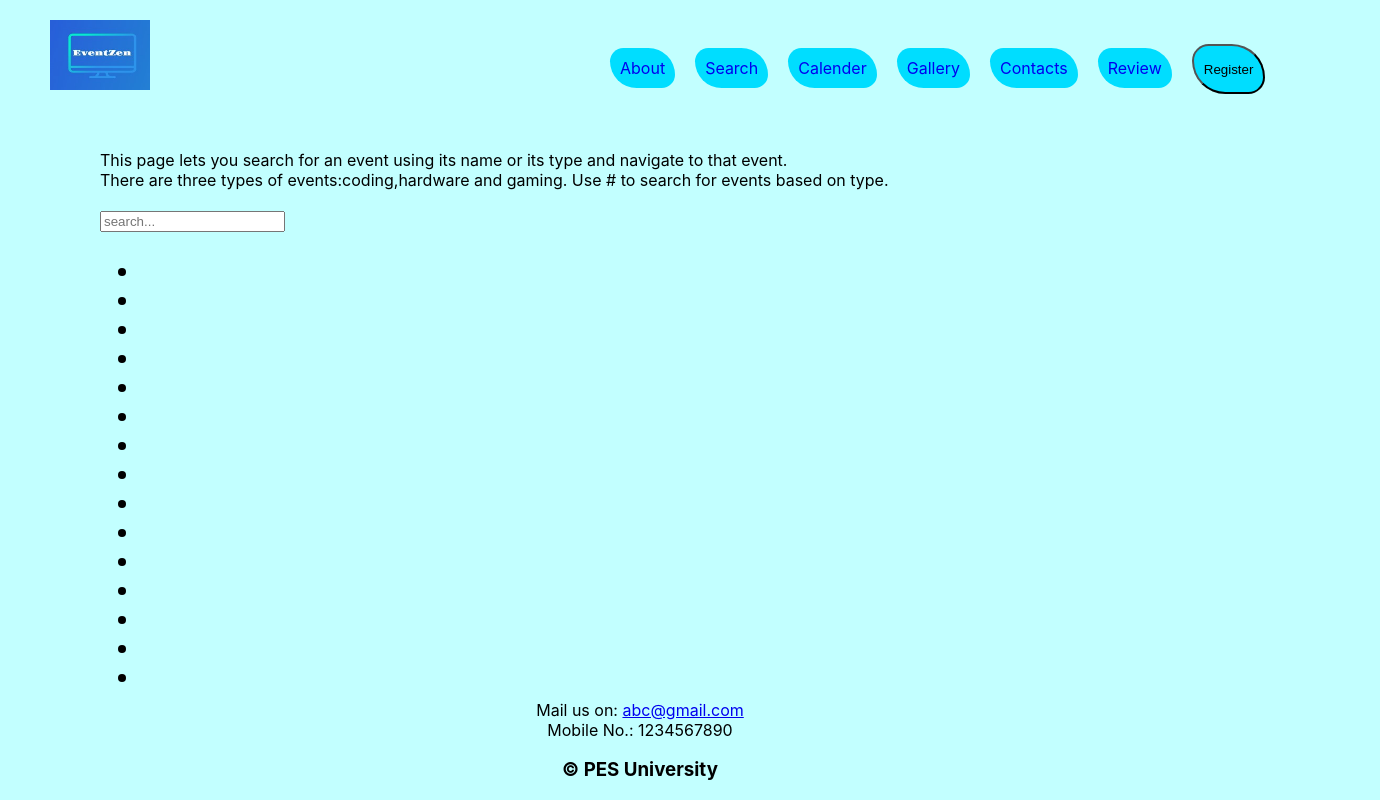
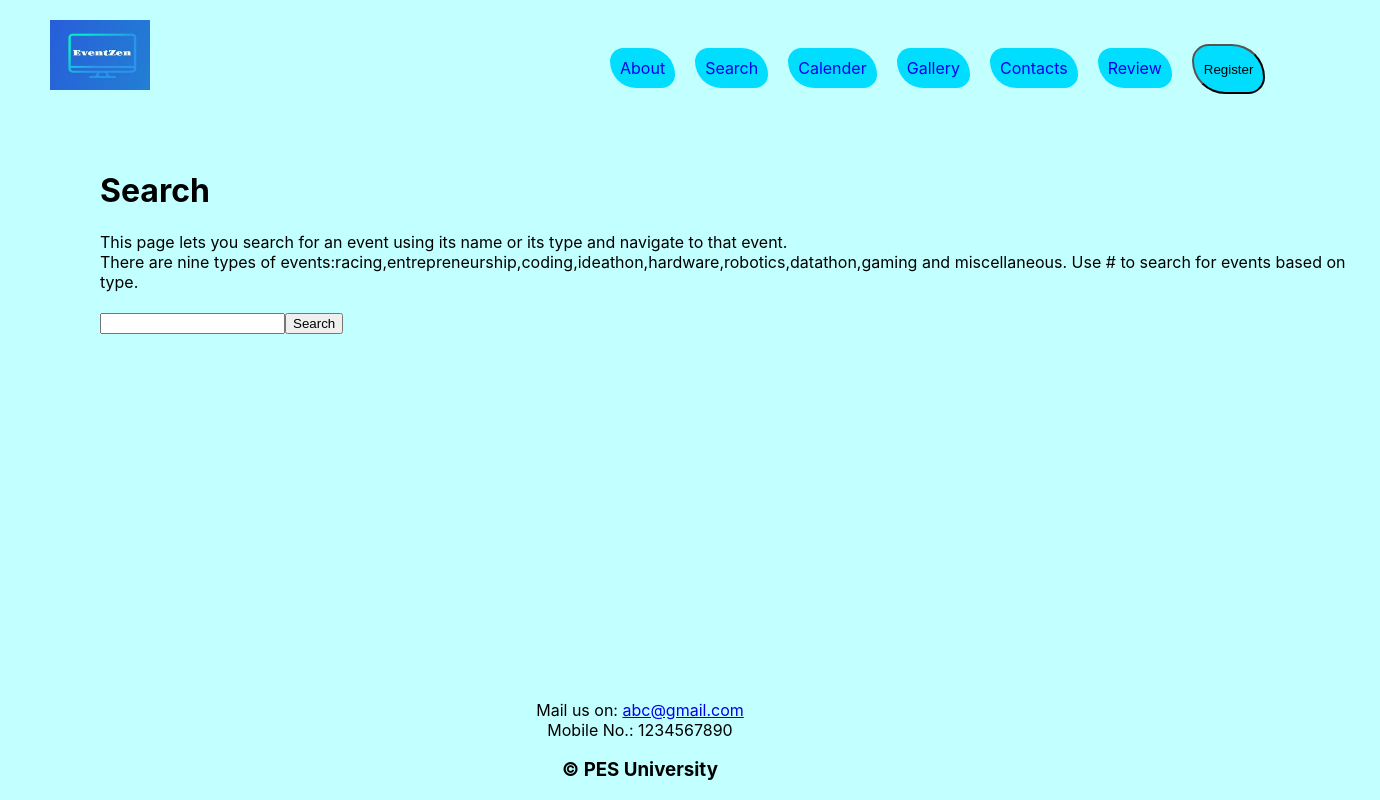
Before and after one commit to QubitMatrix/EventZen, a React (Create React App) app in the folder client/: page /search in a window 1280 px wide. Shown: the top 800 px of the page, 1380 px wide, since content can reach past the window. Built offline with nearby package versions, Linux system fonts and the light colour scheme; the HTML template or start-up script is replaced by a standard one.

Commit message:
fixes in search

```diff
--- a/client/src/pages/search.js
+++ b/client/src/pages/search.js
@@ -1,32 +1,52 @@
+import { useState } from "react";
+var data = require("./MOCK_DATA.json");
 
-import JSONDATA from"./MOCK_DATA.json";
-import {useState} from'react'
-function Search()
-{
-  const [searchTerm,setSearchTerm]=useState('')
-  return(<div id="ser-mid">
-  <span>This page lets you search for an event using its name or its type and navigate to that event.</span><br/>There are three types of events:coding,hardware and gaming. Use # to search for events based on type.<br/><br/>
-  <input type="text" id="searchbar" placeholder="search..." onChange={event=>{setSearchTerm(event.target.value)}}/>
-  <ul>{
-    JSONDATA.filter((val=>{
-    if(searchTerm =="")
-    {
-      return val
-    }
-    else if(val.event_name.toLowerCase().includes(searchTerm.toLowerCase()) || val.type.toLowerCase()==(searchTerm.toLowerCase()))
-    {
-      return val
-    }
-  })).map((val,key)=>{
-    return(
-      <div id="user" key={key}>
-      <li><a href={val.link}>{val.event_name}</a></li>
+export default function App() {
+  const [value, setValue] = useState("");
+
+  const onChange = (event) => {
+    setValue(event.target.value);
+  };
+
+  const onSearch = (searchTerm) => {
+    setValue(searchTerm.full_name);
+    // our api to fetch the search result
+    document.location=searchTerm.link
+  };
+
+  return (
+    <div id="ser-mid">
+      <h1>Search</h1>
+      <span>This page lets you search for an event using its name or its type and navigate to that event.</span><br/>There are nine types of events:racing,entrepreneurship,coding,ideathon,hardware,robotics,datathon,gaming and miscellaneous. Use # to search for events based on type.<br/><br/>
+      <div className="search-container">
+        <div className="search-inner">
+          <input type="text" value={value} onChange={onChange} />
+          <button onClick={() => onSearch(value)}> Search </button>
+        </div>
+        <div className="dropdown">
+          {data
+            .filter((item) => {
+              const searchTerm = value.toLowerCase();
+              const fullName = item.full_name.toLowerCase();
+              const type=item.type;
+              return (
+                searchTerm &&
+                ((fullName.startsWith(searchTerm) &&
+                fullName !== searchTerm) || (type.startsWith(searchTerm.toLowerCase())))
+              );
+            })
+            .slice(0, 10)
+            .map((item) => (
+              <div
+                onClick={() => onSearch(item)}
+                className="dropdown-row"
+                key={item.full_name}
+              >
+                {item.full_name}
+              </div>
+            ))}
+        </div>
       </div>
-    )
-  })}
-  </ul>
-  </div>
-)
+    </div>
+  );
 }
-
-export default Search;
```
